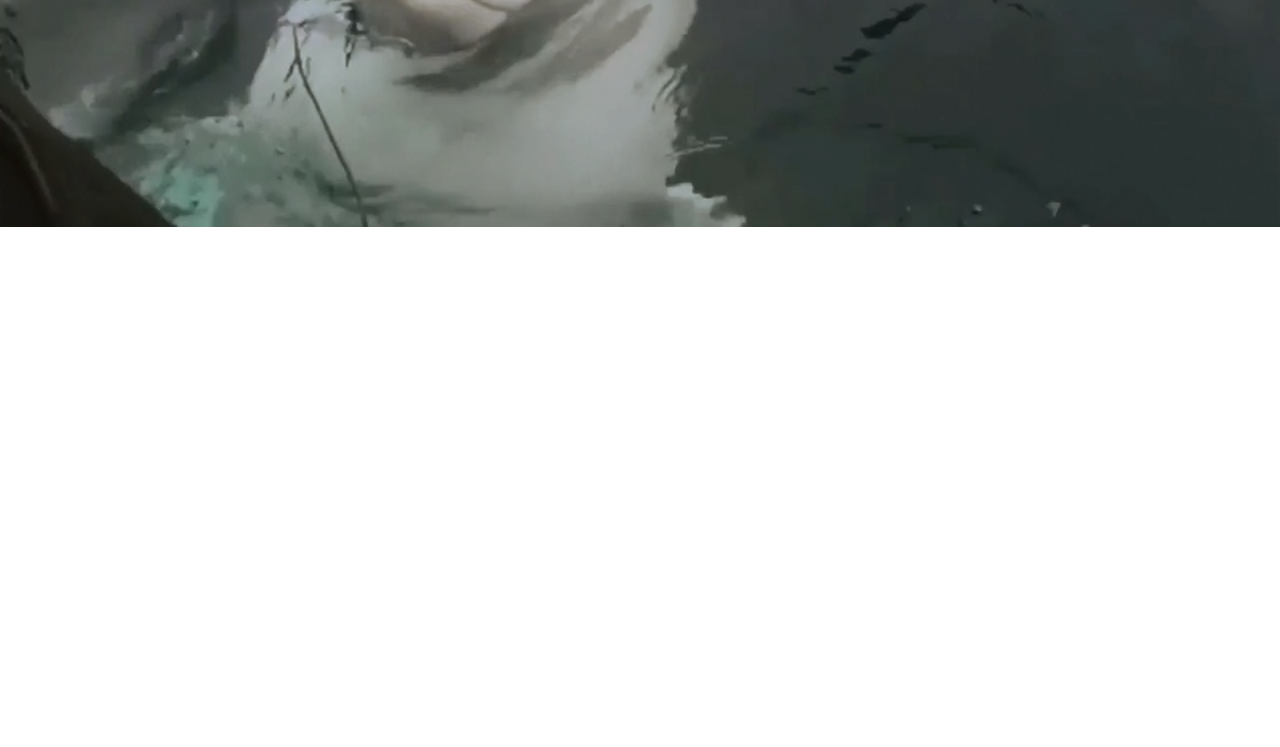
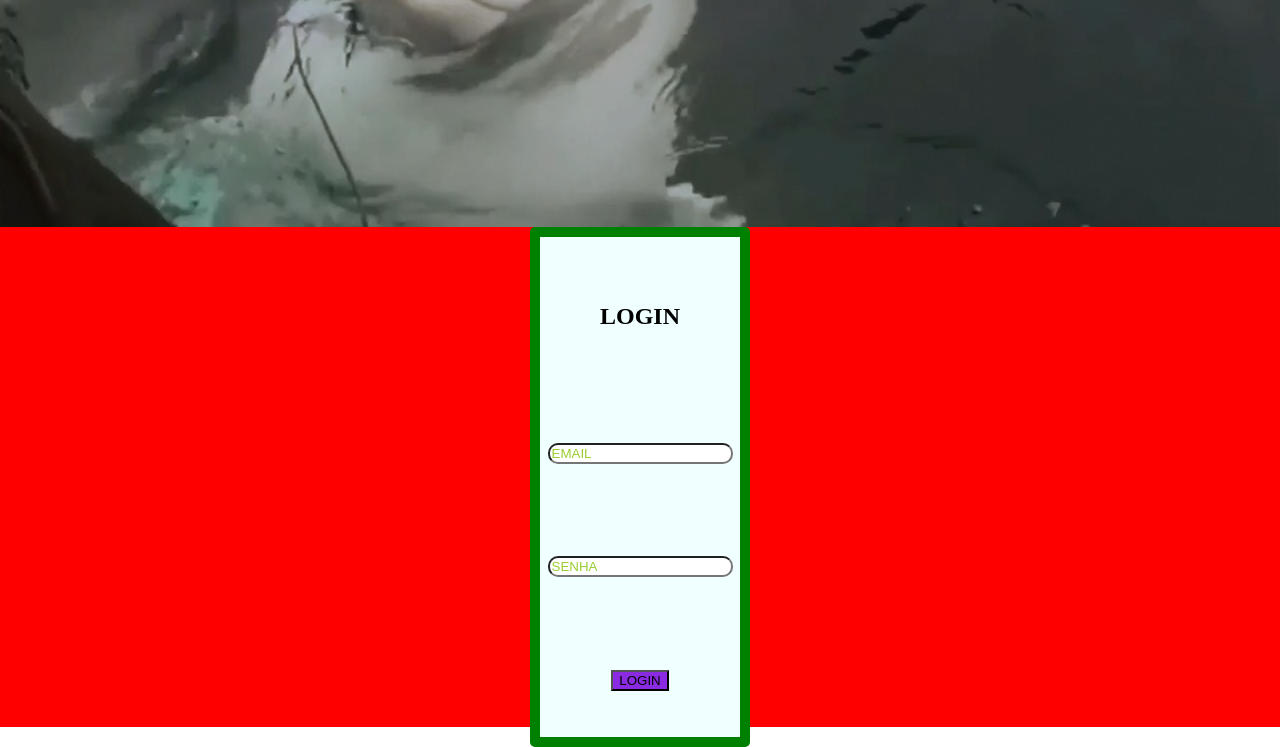
Before and after one commit to JohnWill34/needham, a plain HTML site: page index.html in a window 1280 px wide. Shown: the part 423-1170 px from the top of the page. Before the commit the page ends 800 px from the top, so only its background shows below. Drawn offline with Linux system fonts and the light colour scheme.

Commit message:
ahuhuahsuhaushsau

```diff
--- a/estilo.css
+++ b/estilo.css
@@ -47,3 +47,43 @@ span{
     color: deeppink;
     font-size: 100px;
 }
+
+section{
+    background-color: red;
+    height: 500px;
+    width: 100%;
+    display: flex;
+    justify-content: center;
+}
+
+section div{
+    align-items: center;
+    background-color: azure;
+    border: 10px solid green;
+    border-radius: 5px;
+    display: flex;
+    flex-direction: column;
+    height: 100%;
+    width: 200px;
+    justify-content: space-around;
+
+}
+
+section div input::placeholder{
+    font-size: 10pt;
+    color: yellowgreen;
+}
+
+section div input:focus{
+    background-color: gray;
+}
+
+section div input{
+    border-radius: 10px;
+
+}
+
+section div button{
+    background-color: blueviolet;
+    cursor: pointer;
+}
--- a/index.html
+++ b/index.html
@@ -19,7 +19,14 @@
            <h1>site do <span>BELUGUINHA</span></h1>
        </header>
 <section>
-
+    <div>
+        <h2>
+            LOGIN
+        </h2>
+        <input placeholder="EMAIL" type="email">
+        <input placeholder="SENHA"type="password">
+        <button>LOGIN</button>
+    </div>
 </section>
 </body>
 </html>
```
Also changed, not shown: code.txt.
